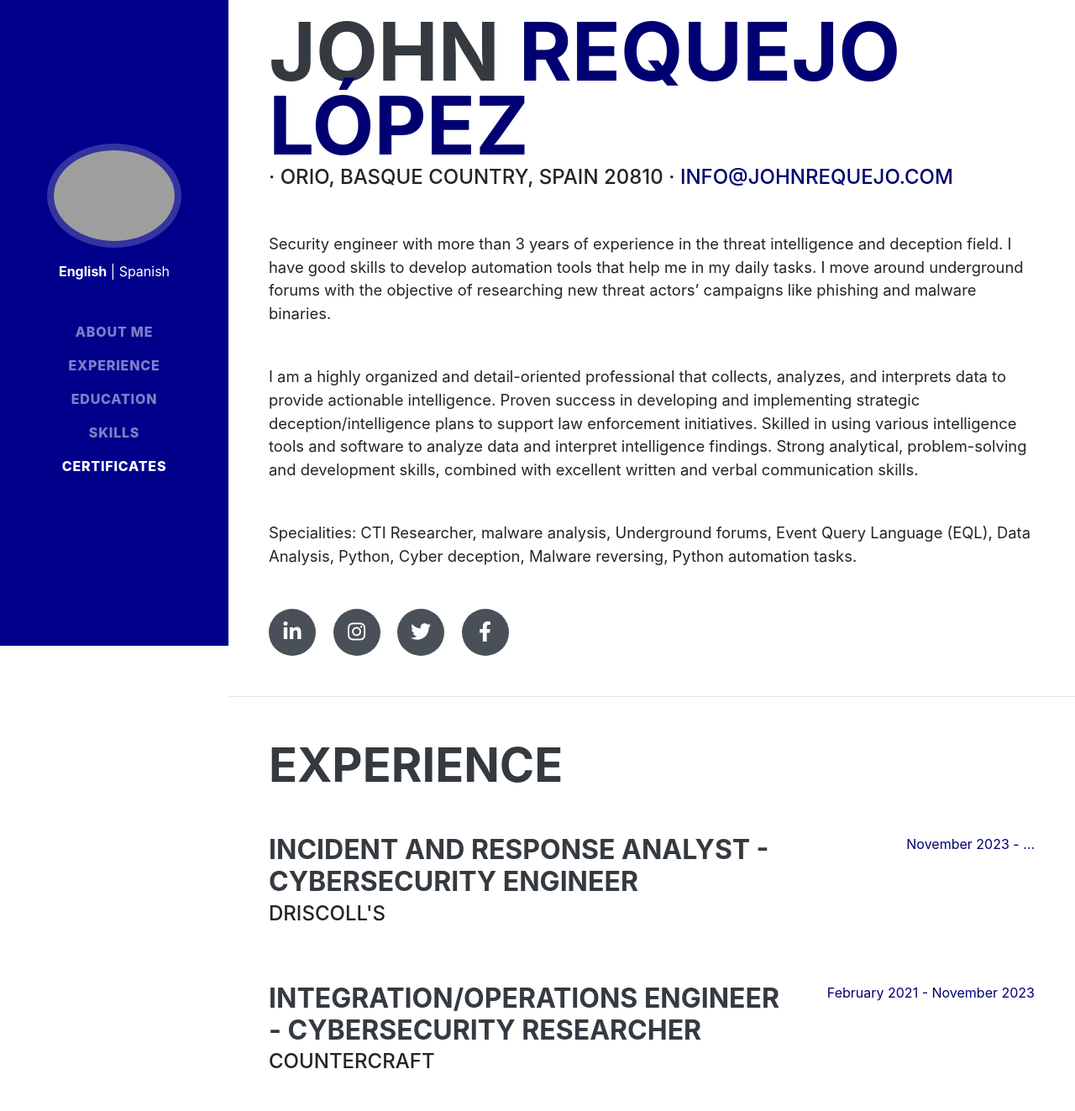
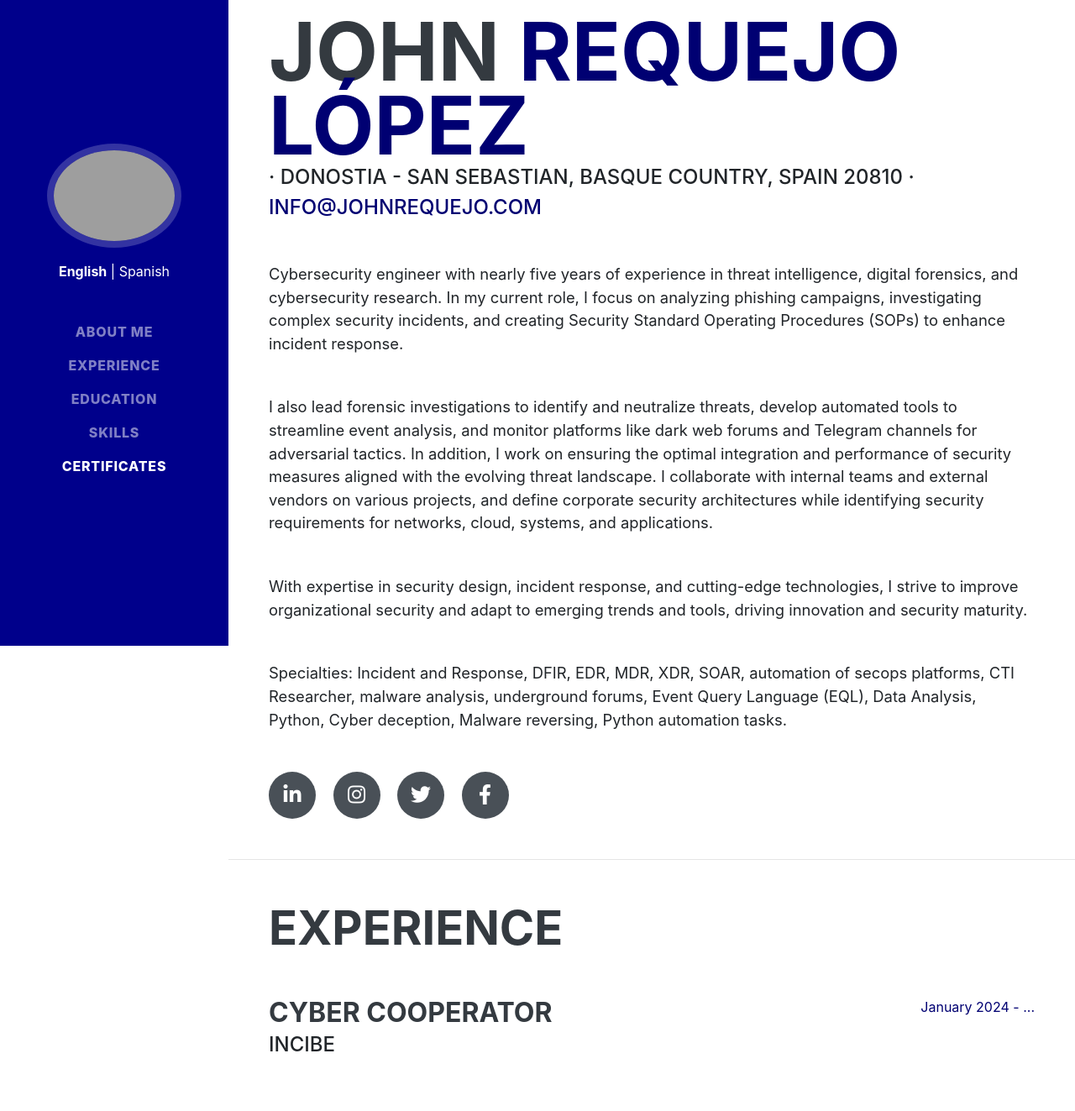
Before and after one commit to JohnRequejoLopez/CURRICULUMVITAE_WEBGUNEA, a plain HTML site: page index.html in a window 1280 px wide. Shown: the part 31-1354 px from the top of the page at 84% size. Drawn offline with Linux system fonts and the light colour scheme; grey boxes are pictures that could not be loaded; a web font is replaced by a local one.

Commit message:
Update index.html

```diff
--- a/index.html
+++ b/index.html
@@ -72,12 +72,13 @@
         <h1 class="mb-0">John
           <span class="text-primary">Requejo López</span>
         </h1>
-        <div class="subheading mb-5">  · Orio, Basque Country, Spain 20810 ·
+        <div class="subheading mb-5">  · Donostia - San Sebastian, Basque Country, Spain 20810 ·
           <a href="mailto:info@johnrequejo.com">info@johnrequejo.com</a>
         </div>
-         <p class = "lead mb-5">Security engineer with more than 3 years of experience in the threat intelligence and deception field. I have good skills to develop automation tools that help me in my daily tasks. I move around underground forums with the objective of researching new threat actors’ campaigns like phishing and malware binaries.</p>
-         <p class = "lead mb-5">I am a highly organized and detail-oriented professional that collects, analyzes, and interprets data to provide actionable intelligence. Proven success in developing and implementing strategic deception/intelligence plans to support law enforcement initiatives. Skilled in using various intelligence tools and software to analyze data and interpret intelligence findings. Strong analytical, problem-solving and development skills, combined with excellent written and verbal communication skills.</p>
-        <p class = "lead mb-5">Specialities: CTI Researcher, malware analysis, Underground forums, Event Query Language (EQL), Data Analysis, Python, Cyber deception, Malware reversing, Python automation tasks.</p>
+         <p class = "lead mb-5">Cybersecurity engineer with nearly five years of experience in threat intelligence, digital forensics, and cybersecurity research. In my current role, I focus on analyzing phishing campaigns, investigating complex security incidents, and creating Security Standard Operating Procedures (SOPs) to enhance incident response.</p>
+         <p class = "lead mb-5">I also lead forensic investigations to identify and neutralize threats, develop automated tools to streamline event analysis, and monitor platforms like dark web forums and Telegram channels for adversarial tactics. In addition, I work on ensuring the optimal integration and performance of security measures aligned with the evolving threat landscape. I collaborate with internal teams and external vendors on various projects, and define corporate security architectures while identifying security requirements for networks, cloud, systems, and applications.</p>
+         <p class = "lead mb-5">With expertise in security design, incident response, and cutting-edge technologies, I strive to improve organizational security and adapt to emerging trends and tools, driving innovation and security maturity.</p>
+        <p class = "lead mb-5">Specialties: Incident and Response, DFIR, EDR, MDR, XDR, SOAR, automation of secops platforms, CTI Researcher, malware analysis, underground forums, Event Query Language (EQL), Data Analysis, Python, Cyber deception, Malware reversing, Python automation tasks.</p>
         <div class="social-icons">
           <a href="https://www.linkedin.com/in/johnrequejolopez/" target="_blank">
             <i class="fab fa-linkedin-in"></i>
@@ -100,6 +101,15 @@
     <section class="resume-section p-3 p-lg-5 d-flex justify-content-center" id="experience">
       <div class="w-100">
         <h2 class="mb-5">Experience</h2>
+        <div class="resume-item d-flex flex-column flex-md-row justify-content-between mb-5">
+          <div class="resume-content">
+            <h3 class="mb-0">Cyber Cooperator</h3>
+            <div class="subheading mb-3">INCIBE</div>
+          </div>
+          <div class="resume-date text-md-right">
+            <span class="text-primary">January 2024 - ...</span>
+          </div>
+        </div>
         <div class="resume-item d-flex flex-column flex-md-row justify-content-between mb-5">
           <div class="resume-content">
             <h3 class="mb-0">Incident and Response Analyst - Cybersecurity Engineer</h3>
```
